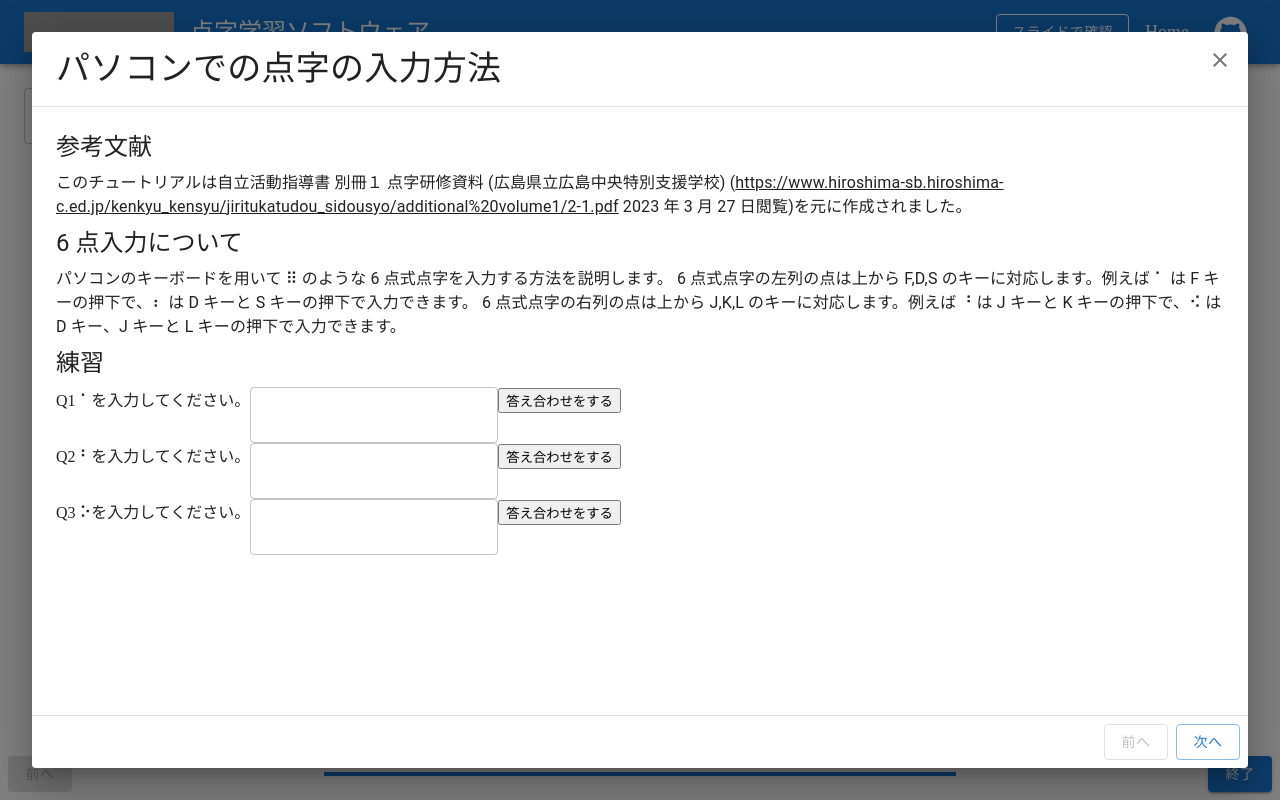
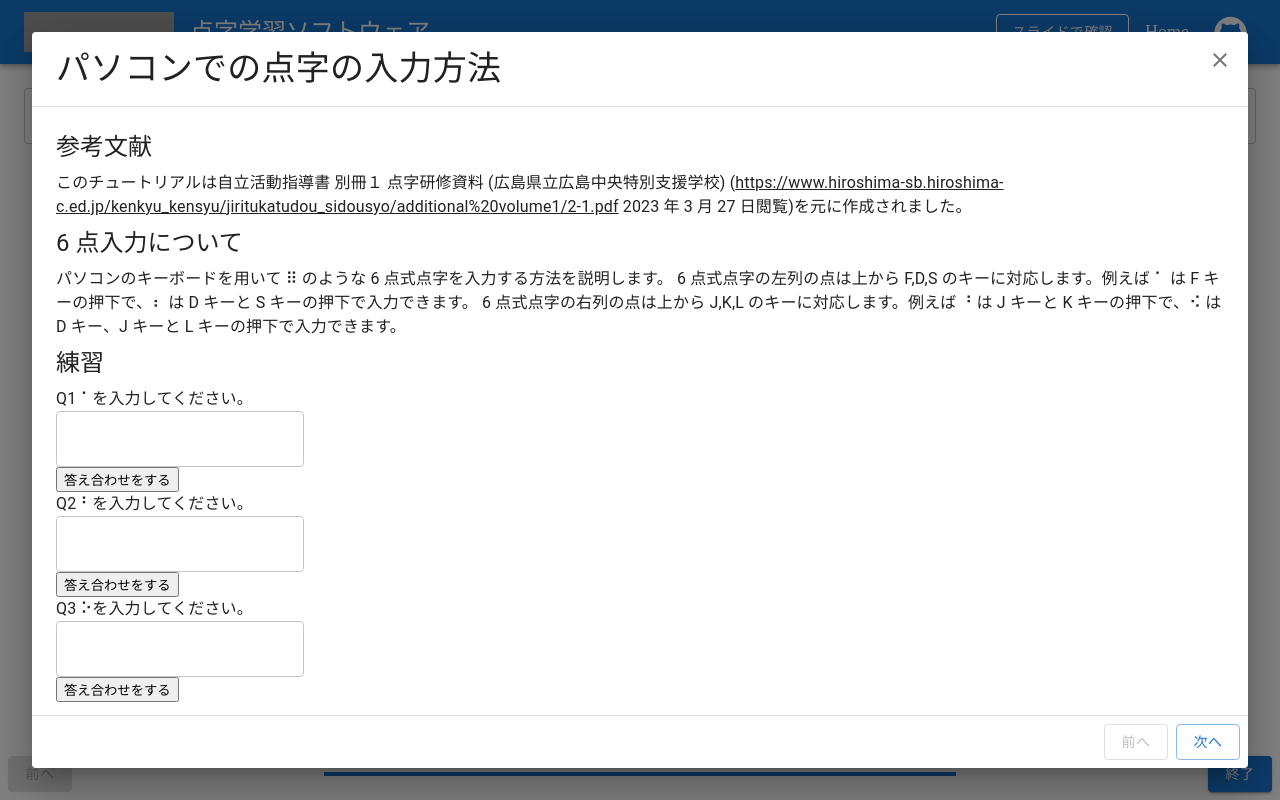
Before and after one commit to ut-code/dot-tutor, a Next.js app: page /keyboard in a window 1280 px wide. Built offline with nearby package versions, Linux system fonts and the light colour scheme; grey boxes are pictures that could not be loaded.

Commit message:
add realtime translation

```diff
--- a/src/components/PracticeField.tsx
+++ b/src/components/PracticeField.tsx
@@ -1,6 +1,8 @@
 import React, { useState } from "react";
 import useTypedBrailleStrings from "./useTypedBrailleStrings";
-import { TextField } from "@mui/material";
+import translateBraille from "./translateBraille";
+import { TextField, Typography } from "@mui/material";
+import { type BrailleChar } from "./brailleDefinitions";
 
 export default function PracticeField({
   question,
@@ -17,7 +19,7 @@ export default function PracticeField({
     return (
       <>
         <div>
-          {question}
+          <Typography>{question}</Typography>
           <TextField
             variant="outlined"
             value={typedBrailleStrings}
@@ -28,6 +30,9 @@ export default function PracticeField({
               setTypedBrailleStrings(e);
             }}
           />
+          <Typography style={{ color: "gray", fontSize: "75%" }}>
+            {translateBraille(Array.from(typedBrailleStrings) as BrailleChar[])}
+          </Typography>
           <button
             onClick={() => {
               if (typedBrailleStrings === answer) {
--- a/src/pages/keyboard/tutorial/tutorial1/index.tsx
+++ b/src/pages/keyboard/tutorial/tutorial1/index.tsx
@@ -1,5 +1,7 @@
 import useTypedBrailleStrings from "../../../../components/useTypedBrailleStrings";
-import { TextField } from "@mui/material";
+import { TextField, Typography } from "@mui/material";
+import { type BrailleChar } from "../../../../components/brailleDefinitions";
+import translateBraille from "../../../../components/translateBraille";
 
 export default function Tutorial1(): JSX.Element {
   const [typedBrailleStrings, setTypedBrailleStrings] =
@@ -15,7 +17,11 @@ export default function Tutorial1(): JSX.Element {
         onKeyUp={(e) => {
           setTypedBrailleStrings(e);
         }}
+        style={{ width: "100%" }}
       />
+      <Typography style={{ color: "gray", fontSize: "75%" }}>
+        {translateBraille(Array.from(typedBrailleStrings) as BrailleChar[])}
+      </Typography>
     </>
   );
 }
```
